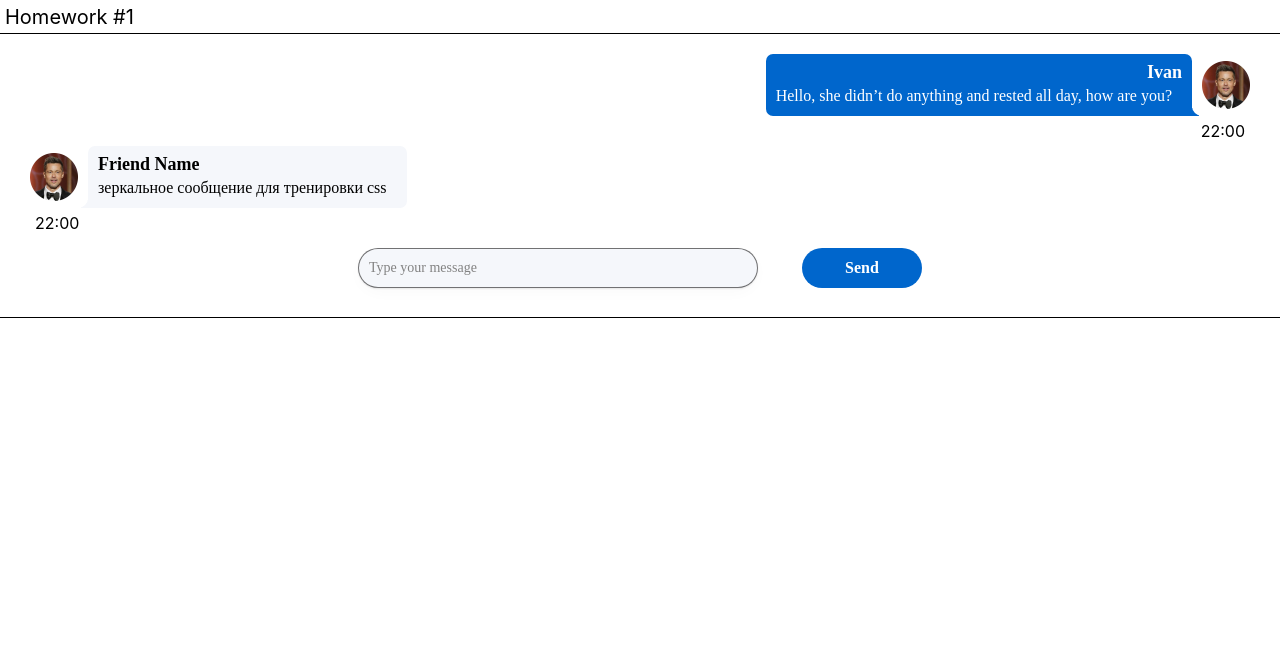
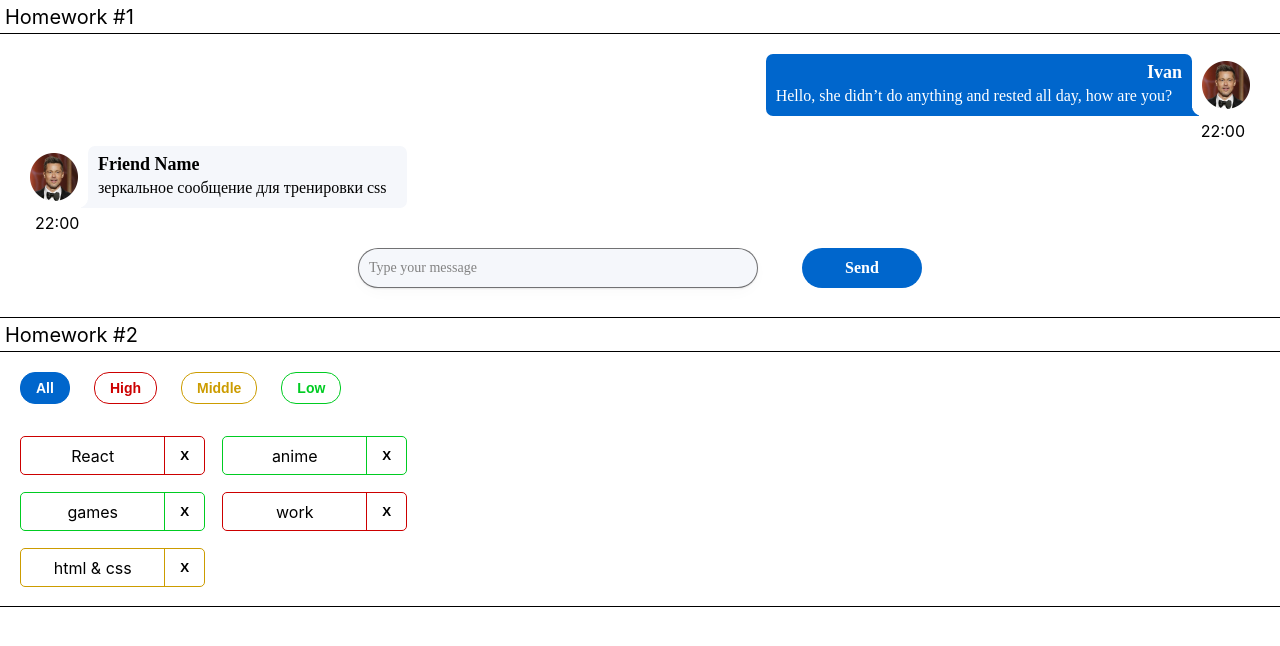
Before and after one commit to YaroshUlad/hws2, a React (Create React App) app: page / in a window 1280 px wide. Shown: the top 646 px of the page. Built offline with nearby package versions, Linux system fonts and the light colour scheme.

Commit message:
hw2 predeploy

```diff
--- a/src/s1-main/App.tsx
+++ b/src/s1-main/App.tsx
@@ -1,13 +1,14 @@
 import React from 'react'
 import s from './App.module.css'
 import HW1 from '../s2-homeworks/hw01/HW1'
+import HW2 from '../s2-homeworks/hw02/HW2'
 
 function App() {
     return (
         <div className={s.App}>
             <HW1/>
             {/*раскомментировать по ходу выполнения*/}
-            {/*<HW2/>*/}
+            <HW2/>
             {/*<HW3/>*/}
             {/*<HW4/>*/}
 
--- a/src/s2-homeworks/hw02/HW2.tsx
+++ b/src/s2-homeworks/hw02/HW2.tsx
@@ -2,47 +2,30 @@
 import Affairs from './affairs/Affairs'
 import s2 from '../../s1-main/App.module.css'
 
-/*
-* 1 - описать типы AffairPriorityType, AffairType
-* 2 - указать нужный тип для defaultAffairs
-* 3 - дописать типы и логику функции filterAffairs и проверить её тестами
-* 4 - выполнить пункт 3 для функции deleteAffair
-* 5 - указать нужный тип в useState с affairs
-* 6 - дописать тип и логику функции deleteAffairCallback
-* 7 - в файле Affairs.tsx дописать типизацию пропсов
-* 8 - в файле Affairs.tsx дописать логику функций setAll, setHigh, setMiddle, setLow
-* 9 - в файле Affair.tsx дописать типизацию пропсов
-* 10 - в файле Affair.tsx дописать функции deleteCallback и использовать
-* 11 - в файле Affair.tsx отобразить приходящие данные
-* */
-
-// types
-export type AffairPriorityType = any // need to fix any
+export type AffairPriorityType = 'high' | 'low' | 'middle'
 export type AffairType = {
-    _id: any // need to fix any
-    name: any // need to fix any
+    _id: number
+    name: string
     priority: AffairPriorityType
 }
 export type FilterType = 'all' | AffairPriorityType
 
-// constants
-const defaultAffairs: any = [ // need to fix any
-    {_id: 1, name: 'React', priority: 'high'}, // студенты могут изменить содержимое name и количество элементов в массиве, ...priority не менять!
+const defaultAffairs: AffairType [] = [
+    {_id: 1, name: 'React', priority: 'high'},
     {_id: 2, name: 'anime', priority: 'low'},
     {_id: 3, name: 'games', priority: 'low'},
     {_id: 4, name: 'work', priority: 'high'},
     {_id: 5, name: 'html & css', priority: 'middle'},
 ]
 
-// pure helper functions
-export const filterAffairs = (affairs: any, filter: any): any => { // need to fix any
+export const filterAffairs = (affairs: AffairType [], filter: FilterType): AffairType [] => {
 
+    if (filter !== 'all') return affairs.filter(el => el.priority === filter)
 
-    return affairs // need to fix
+    return affairs
 }
-export const deleteAffair = (affairs: any, _id: any): any => { // need to fix any
-
-    return affairs // need to fix
+export const deleteAffair = (affairs: AffairType [], _id: number): AffairType [] => {
+    return affairs.filter(el => el._id !== _id)
 }
 
 function HW2() {
@@ -50,8 +33,9 @@
     const [filter, setFilter] = useState<FilterType>('all')
 
     const filteredAffairs = filterAffairs(affairs, filter)
-    const deleteAffairCallback = (_id: any) => { // need to fix any
-        // need to fix
+
+    const deleteAffairCallback = (_id: number) => {
+        setAffairs(deleteAffair(affairs, _id))
     }
 
     return (
--- a/src/s2-homeworks/hw02/affairs/Affairs.tsx
+++ b/src/s2-homeworks/hw02/affairs/Affairs.tsx
@@ -4,36 +4,37 @@
 import s from './Affairs.module.css'
 
 type AffairsPropsType = {
-    data: any // need to fix any
-    setFilter: any
-    deleteAffairCallback: any
+    data: AffairType[]
+    setFilter: (value: FilterType) => void
+    deleteAffairCallback: (id: number)=>void
     filter: FilterType
 }
 
 function Affairs(props: AffairsPropsType) {
+    const { data,filter, setFilter, deleteAffairCallback} = props
     const setAll = () => {
-        // need to fix
+        setFilter('all')
     }
     const setHigh = () => {
-        // need to fix
+        setFilter('high')
     }
     const setMiddle = () => {
-        // need to fix
+        setFilter('middle')
     }
     const setLow = () => {
-        // need to fix
+        setFilter('low')
     }
 
-    const cnAll = s.button + ' ' + s.all + (props.filter === 'all' ? ' ' + s.active : '')
-    const cnHigh = s.button + ' ' + s.high + (props.filter === 'high' ? ' ' + s.active : '')
-    const cnMiddle = s.button + ' ' + s.middle + (props.filter === 'middle' ? ' ' + s.active : '')
-    const cnLow = s.button + ' ' + s.low + (props.filter === 'low' ? ' ' + s.active : '')
+    const cnAll = s.button + ' ' + s.all + (filter === 'all' ? ' ' + s.active : '')
+    const cnHigh = s.button + ' ' + s.high + (filter === 'high' ? ' ' + s.active : '')
+    const cnMiddle = s.button + ' ' + s.middle + (filter === 'middle' ? ' ' + s.active : '')
+    const cnLow = s.button + ' ' + s.low + (filter === 'low' ? ' ' + s.active : '')
 
-    const mappedAffairs = props.data.map((a: AffairType) => (
+    const mappedAffairs = data.map((a: AffairType) => (
         <Affair
-            key={a._id} // кеи ОБЯЗАТЕЛЬНЫ в 99% - так что лучше их писать всегда при создании компонент в мапе
+            key={a._id}
             affair={a}
-            deleteAffairCallback={props.deleteAffairCallback}
+            deleteAffairCallback={deleteAffairCallback}
         />
     ))
 
@@ -74,4 +75,5 @@
     )
 }
 
+
 export default Affairs
--- a/src/s2-homeworks/hw02/affairs/affair/Affair.tsx
+++ b/src/s2-homeworks/hw02/affairs/affair/Affair.tsx
@@ -4,43 +4,40 @@
 import s2 from '../Affairs.module.css'
 
 type AffairPropsType = {
-    // key не нужно типизировать
     affair: AffairType
-    deleteAffairCallback: any // need to fix any
+    deleteAffairCallback: (id: number) => void
 }
 
 function Affair(props: AffairPropsType) {
+    const { affair, deleteAffairCallback} = props
+
     const deleteCallback = () => {
-        // need to fix
+        deleteAffairCallback(props.affair._id)
     }
 
-    const nameClass = s.name + ' ' + s2[props.affair.priority]
-    const buttonClass = s.closeButton + ' ' + s2[props.affair.priority]
-    const affairClass = s.affair + ' ' + s2[props.affair.priority]
+    const nameClass = s.name + ' ' + s2[affair.priority]
+    const buttonClass = s.closeButton + ' ' + s2[affair.priority]
+    const affairClass = s.affair + ' ' + s2[affair.priority]
 
     return (
         <div
-            id={'hw2-affair-' + props.affair._id}
+            id={'hw2-affair-' + affair._id}
             className={affairClass}
         >
-            <div id={'hw2-name-' + props.affair._id} className={nameClass}>
-                {/*создаёт студент*/}
-
-                {/**/}
+            <div id={'hw2-name-' + affair._id} className={nameClass}>
+                {affair.name}
             </div>
-            <div id={'hw2-priority-' + props.affair._id} hidden>
-                {props.affair.priority}
+            <div id={'hw2-priority-' + affair._id} hidden>
+                {affair.priority}
             </div>
 
             <button
-                id={'hw2-button-delete-' + props.affair._id}
+                id={'hw2-button-delete-' + affair._id}
                 className={buttonClass}
-                // need to fix
+                onClick={deleteCallback}
 
             >
-                {/*текст кнопки могут изменить студенты*/}
                 X
-                {/**/}
             </button>
         </div>
     )
```
